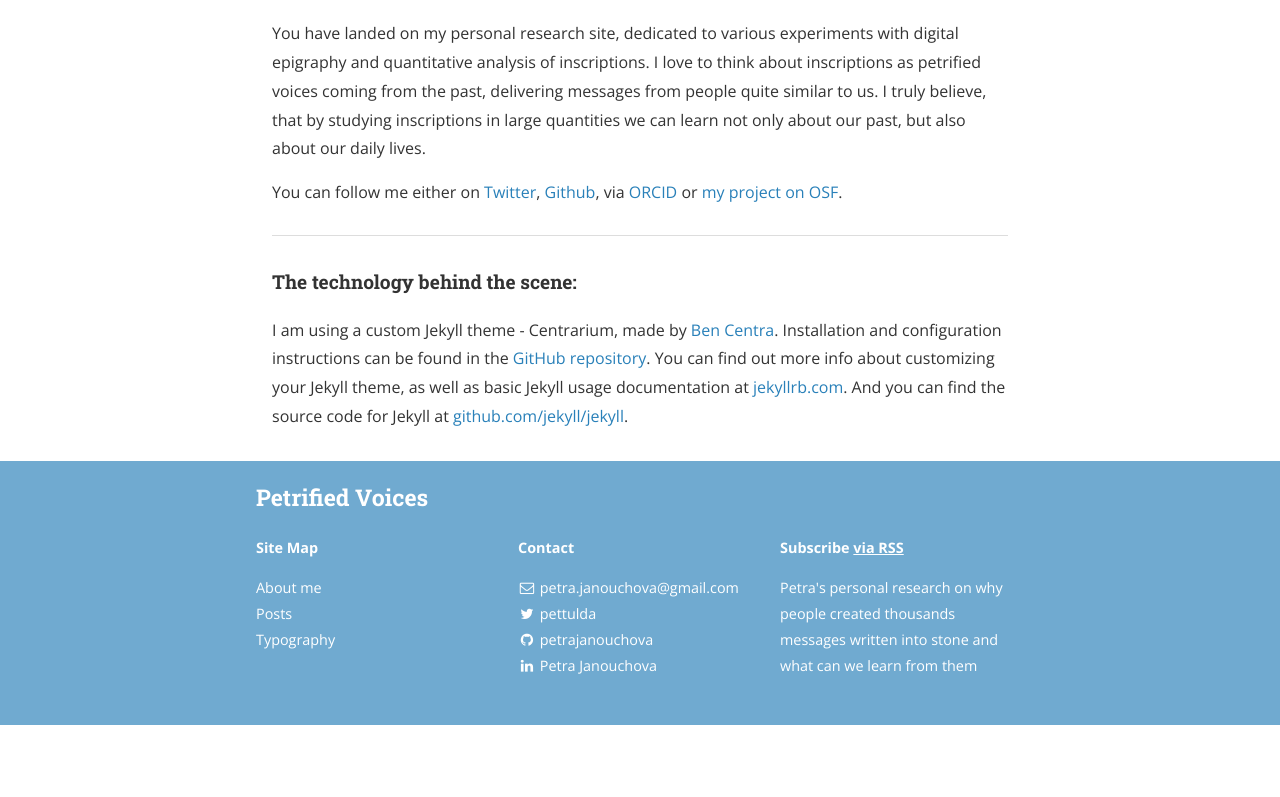
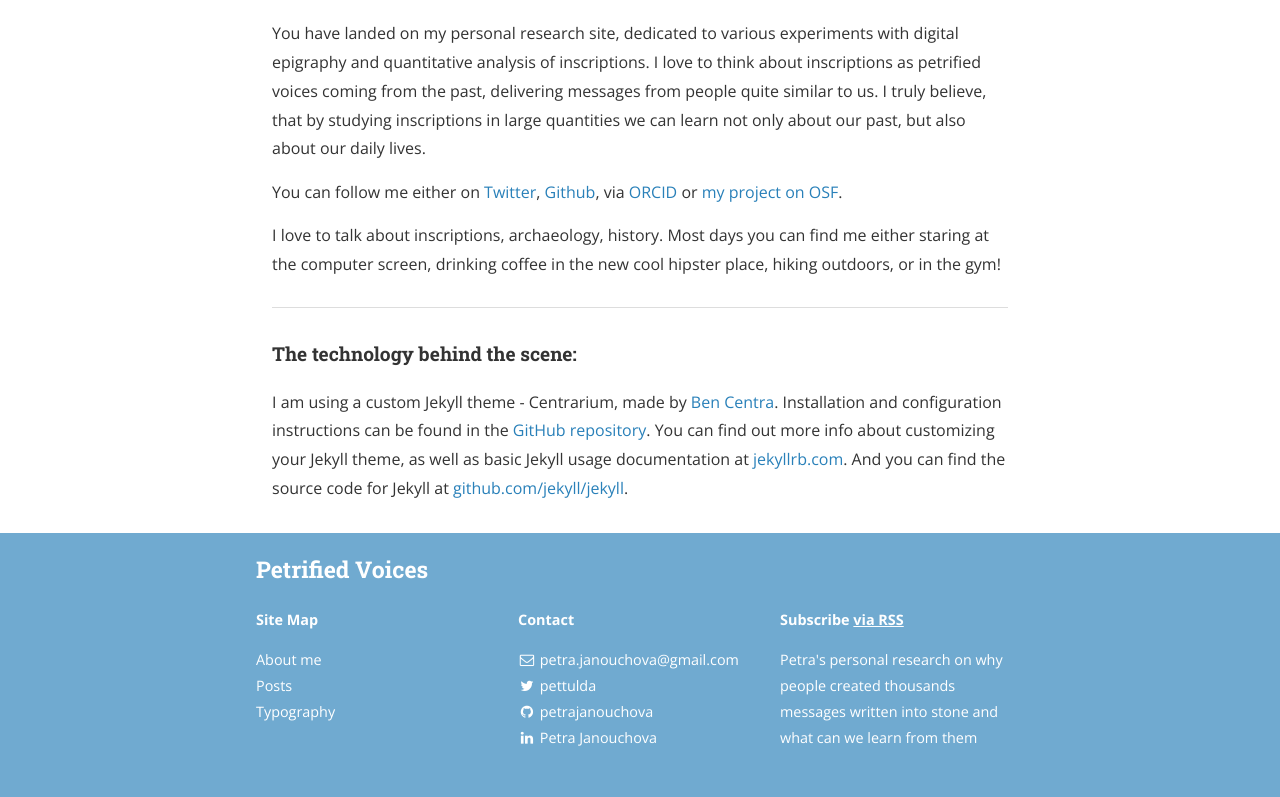
Before and after one commit to petrifiedvoices/petrifiedvoices.github.io, a Jekyll site: the page built from about.md, in a window 1280 px wide. Shown: the part 501-1298 px from the top of the page. Built offline with Jekyll 4.4.1, drawn with Linux system fonts in a browser that asks for light colours; nearby versions of some CDN libraries; before the commit the page ends 1226 px from its top, so only the background shows below that.

Commit message:
about me

```diff
--- a/about.md
+++ b/about.md
@@ -12,6 +12,8 @@ You have landed on my personal research site, dedicated to various experiments w
 
 You can follow me either on [Twitter](https://twitter.com/pettulda), [Github](https://github.com/petrajanouchova), via [ORCID](https://orcid.org/0000-0002-6349-0540) or [my project on OSF](https://osf.io/fjnw5/).
 
+I love to talk about inscriptions, archaeology, history. Most days you can find me either staring at the computer screen, drinking coffee in the new cool hipster place, hiking outdoors, or in the gym!
+
 ---
 
 #### The technology behind the scene:
```
